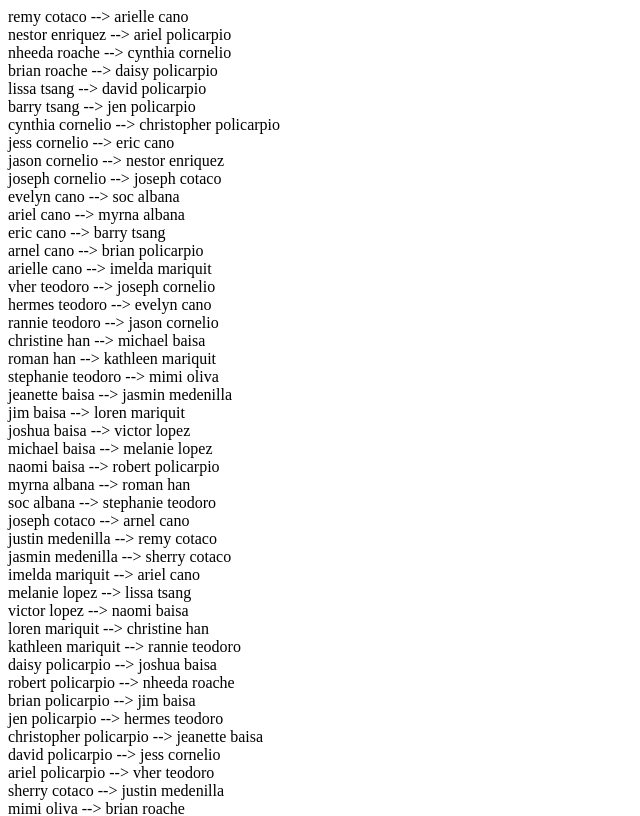
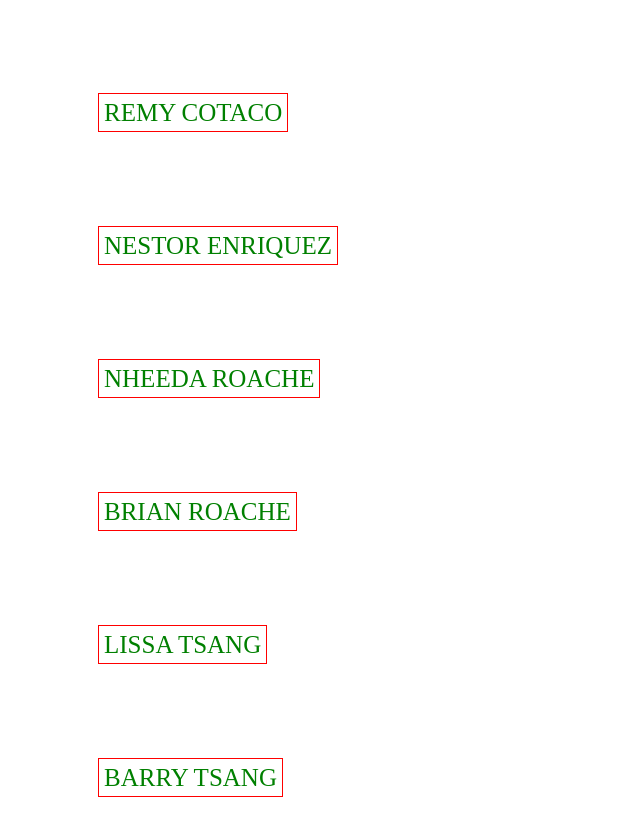
Before and after one commit to lmariquit/2019-cotaco-secret-santa, a Vue app: page / in a window 1280 px wide. Shown: the top 816 px of the page, without its empty margins (0-640 px from the left). Built offline with nearby package versions, Linux system fonts and the light colour scheme.

Commit message:
added css

```diff
--- a/src/App.vue
+++ b/src/App.vue
@@ -1,9 +1,11 @@
 <template>
   <div id="app">
-    <div
-      v-for="(individual, index) in this.allSantasArr"
-      v-bind:key="index"
-    >{{individual.first}} {{individual.last}} --> {{allSantasObj[individual.selection]}}</div>
+    <div class="pairs__container">
+      <div class="pairs" v-for="(individual, index) in this.allSantasArr" v-bind:key="index">
+        <span class="santa">{{individual.first}} {{individual.last}}</span>
+        <span class="selection">{{allSantasObj[individual.selection]}}</span>
+      </div>
+    </div>
   </div>
 </template>
 
@@ -44,7 +46,7 @@ export default {
           santa.directFamIdsArray.includes(ids[randomId]) ||
           santa.previousSelectionIds.includes(ids[randomId])
         ) {
-          // console.log('AHHHH THIS IS NO GOOD!!')
+          console.log('AHHHH THIS IS NO GOOD!!', santa.first, ids[randomId])
           this.resetCounter--
           tempIdArr.push(ids[randomId])
           ids.splice(randomId, 1)
@@ -100,11 +102,39 @@ export default {
 </script>
 
 <style>
+.pairs {
+  font-size: 25px;
+  justify-content: center;
+  margin: 75px;
+  text-transform: uppercase;
+  align-items: baseline;
+}
+
+.pairs span {
+  margin: 0 15px;
+  border-style: solid;
+  border-width: 1px;
+  padding: 5px;
+}
+
 .santa {
+  color: green;
+  border-color: red;
+  cursor: pointer;
+}
+
+.selection {
   color: red;
+  border-color: green;
+  /* visibility: hidden; */
+  opacity: 0;
+  font-size: 50px;
+  transition: opacity 0.25s ease-in;
 }
-.selection {
-  color: blue;
-  background: yellow;
+
+.santa:hover + .selection {
+  /* visibility: visible; */
+  opacity: 1;
+  transition: opacity 0.25s ease-in;
 }
 </style>
--- a/src/people.js
+++ b/src/people.js
@@ -490,7 +490,7 @@ const everyoneObj = {
       id: 47,
       family: 'policarpio',
       directFamIdsArray: [41, 42, 43, 44, 45, 46, 47],
-      first: 'ariel',
+      first: 'ariel kramer',
       last: 'policarpio',
       previousSelectionIds: [],
       participating: true,
```
